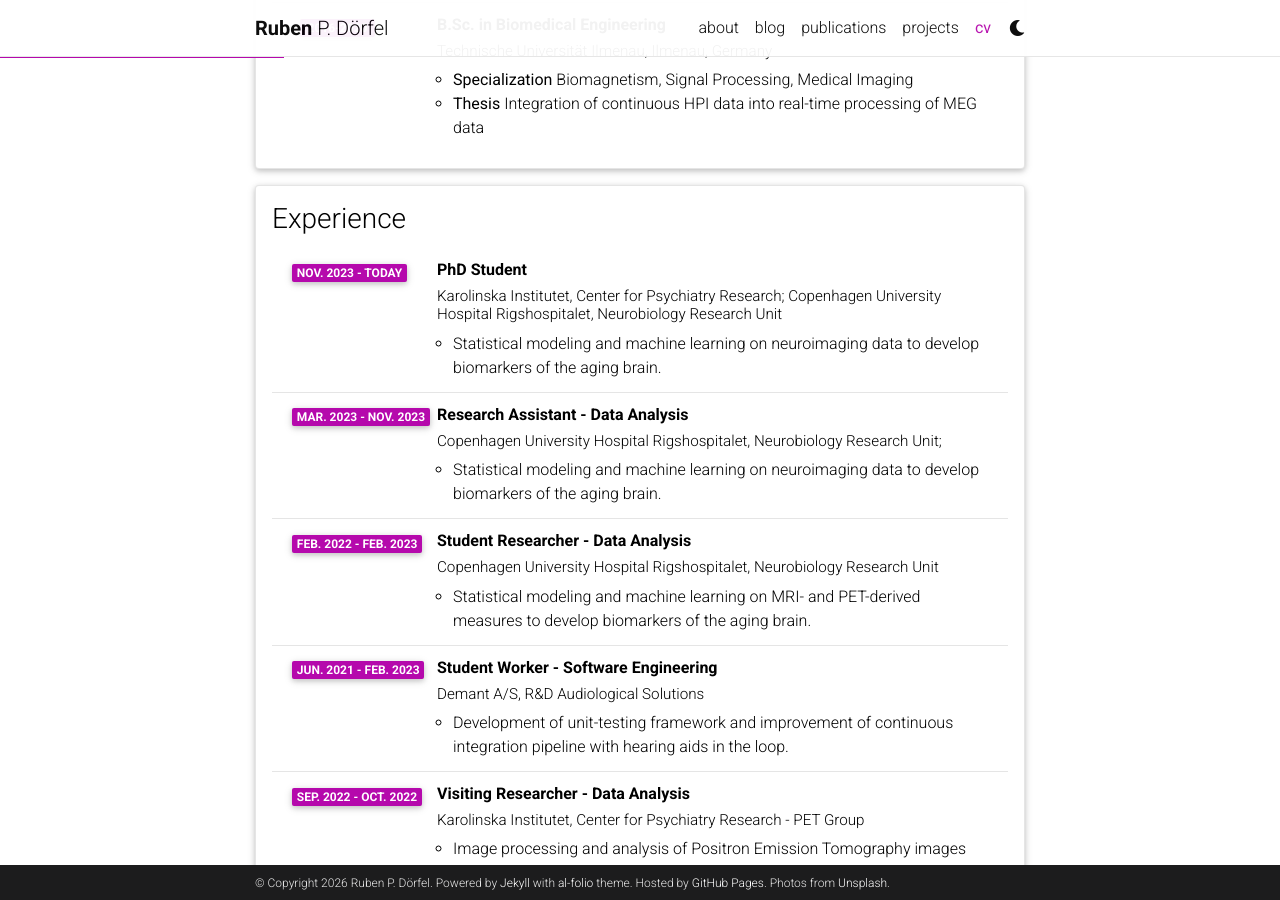
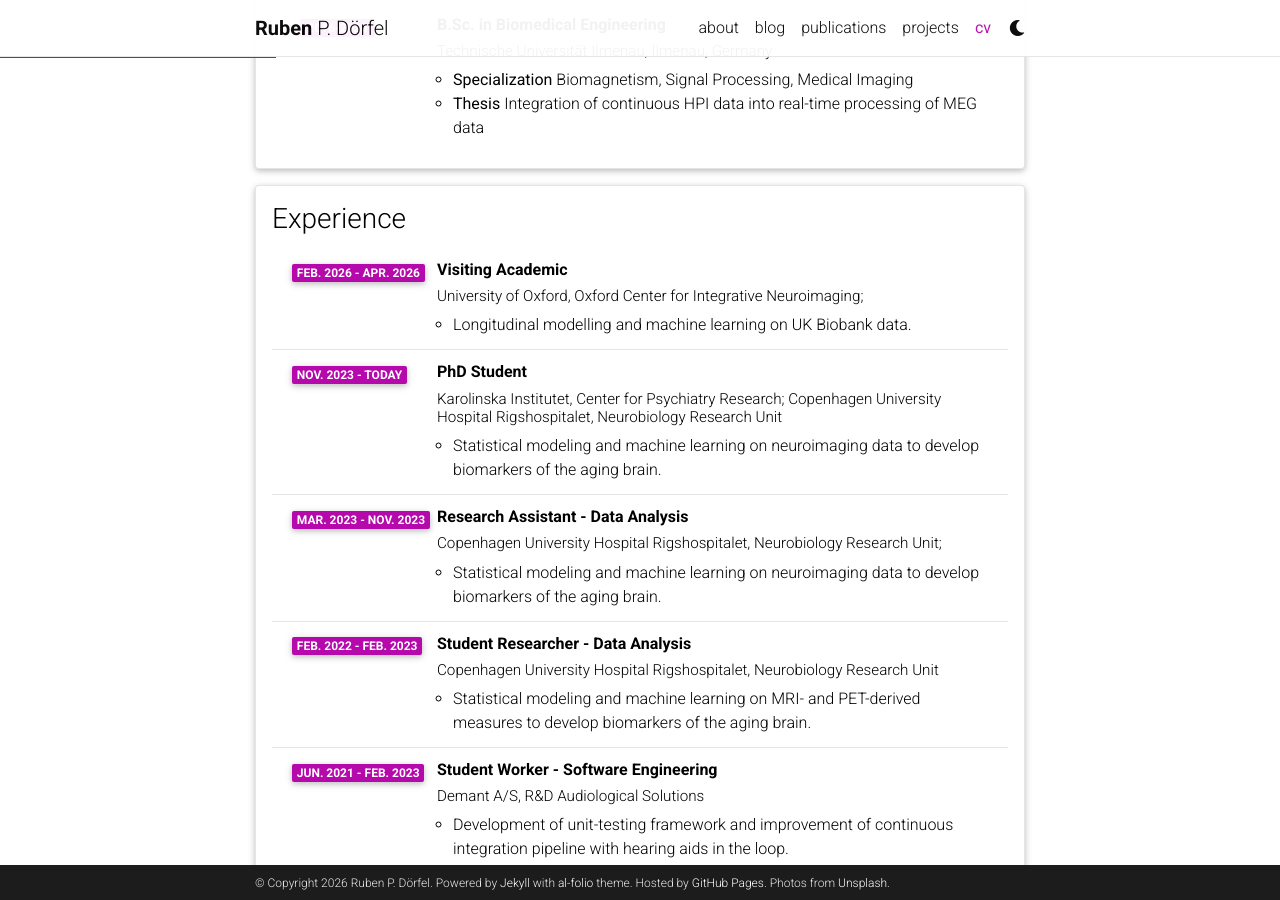
Before and after one commit to RDoerfel/rdoerfel.github.io, a Jekyll site: the page built from _pages/cv.md, in a window 1280 px wide and 900 px high, scrolled down 793 px. Built offline with Jekyll 4.4.1, drawn with Linux system fonts in a browser that asks for light colours; comment, search, counter and statistics services are not loaded; a style sheet for code colours, icons or effects is not loaded.

Commit message:
update CV

```diff
--- a/_data/cv.yml
+++ b/_data/cv.yml
@@ -36,6 +36,11 @@
 - title: Experience
   type: time_table
   contents:
+  - title: Visiting Academic
+    institution: University of Oxford, Oxford Center for Integrative Neuroimaging;
+    year: Feb. 2026 - Apr. 2026
+    description:
+      - Longitudinal modelling and machine learning on UK Biobank data.
   - title: PhD Student
     institution: Karolinska Institutet, Center for Psychiatry Research; Copenhagen University Hospital Rigshospitalet, Neurobiology Research Unit
     year: Nov. 2023 - Today
```
Also changed, not shown: _pages/about.md (+1 -1 lines).
